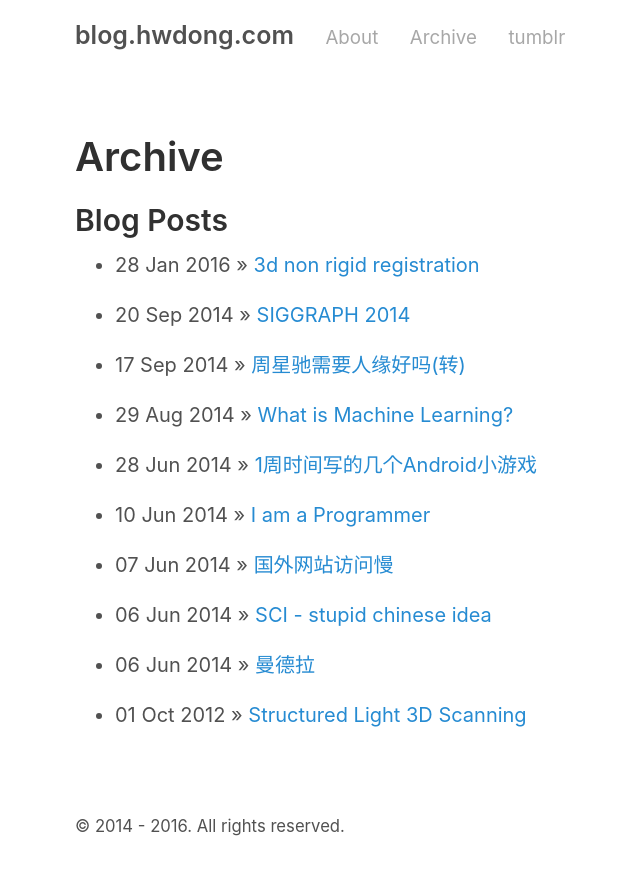
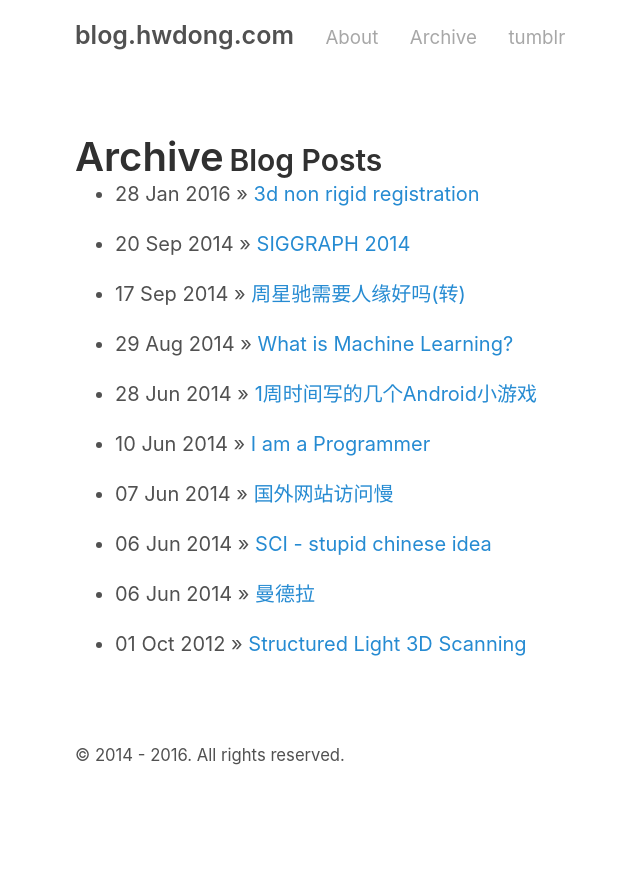
Before and after one commit to hwdong/hwdong-old.github.io, a Jekyll site: the page built from archive.md, in a window 1280 px wide. Shown: the top 875 px of the page, without its empty margins (215-855 px from the left). Built offline with Jekyll 4.4.1, drawn with Linux system fonts in a browser that asks for light colours; Markdown is read by kramdown in place of the engine named in the settings.

```diff
--- a/_sass/_layout.scss
+++ b/_sass/_layout.scss
@@ -10,11 +10,10 @@
   margin-right: auto;
 }
 
-h1{
-    display: inline;
-}
-h3{
-    display: inline;
+h1,h2,h3{
+    display: inline-block;
+    margin-top: -1.91em;
+    margin-bottom: -1.91em;
 }
 
 footer {
```
